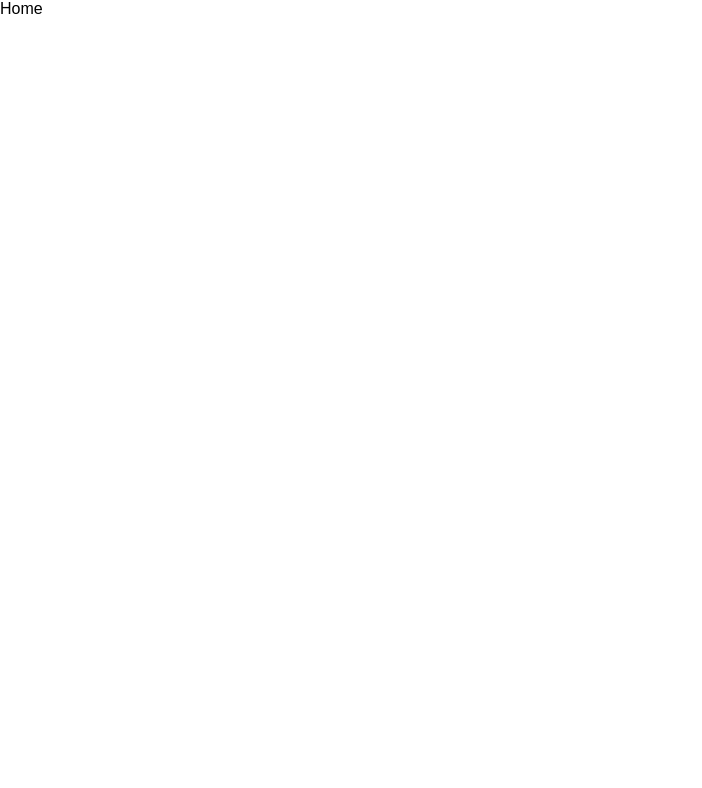
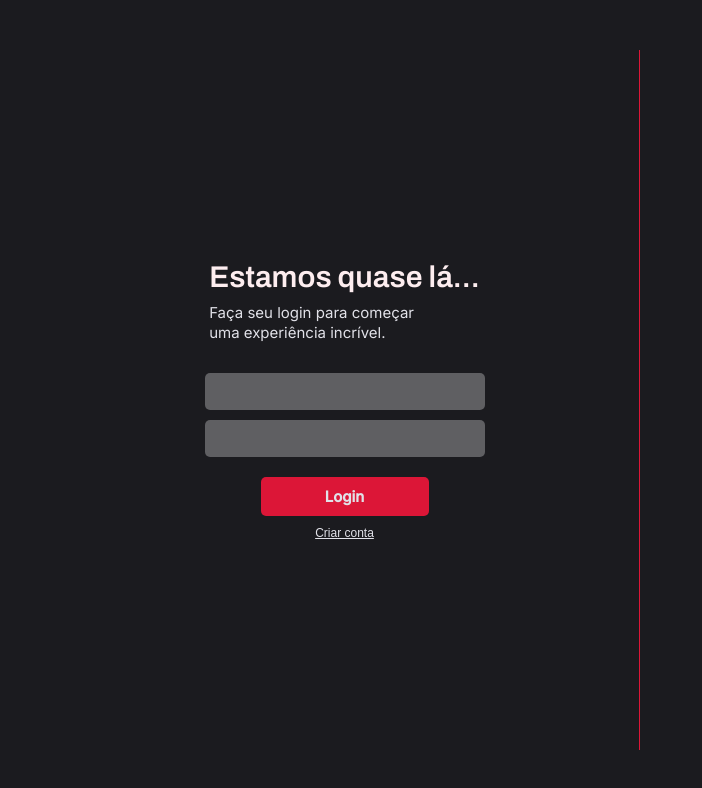
Before and after one commit to ferreirazdev/rentxweb, a React (Create React App) app: page / in a window 1280 px wide. Shown: the top 788 px of the page, without its empty margins (0-702 px from the left). Built offline with nearby package versions, Linux system fonts and the light colour scheme.

Commit message:
sign in form style

```diff
--- a/public/index.html
+++ b/public/index.html
@@ -10,6 +10,9 @@
       content="Web site created using create-react-app"
     />
     <link rel="apple-touch-icon" href="%PUBLIC_URL%/logo192.png" />
+    <link rel="preconnect" href="https://fonts.googleapis.com">
+    <link rel="preconnect" href="https://fonts.gstatic.com" crossorigin>
+    <link href="https://fonts.googleapis.com/css2?family=Archivo:wght@400;500;600&family=Inter:wght@400;500&display=swap" rel="stylesheet">
     <!--
       manifest.json provides metadata used when your web app is installed on a
       user's mobile device or desktop. See https://developers.google.com/web/fundamentals/web-app-manifest/
--- a/src/App.tsx
+++ b/src/App.tsx
@@ -1,12 +1,14 @@
 import Routes from './routes/Routes';
 import { GlobalStyle } from './styles/GlobalStyles';
+import { ThemeProvider } from 'styled-components';
+import theme from './styles/theme';
 
 function App() {
   return (
-    <div>
+    <ThemeProvider theme={theme}>
       <Routes />
       <GlobalStyle />
-    </div>
+    </ThemeProvider>
   );
 }
 
--- a/src/pages/SignIn/index.tsx
+++ b/src/pages/SignIn/index.tsx
@@ -1,6 +1,39 @@
+
+import {
+  Container,
+  ContentWrapper,
+  TitleWrapper,
+  FormWrapper,
+  Form,
+  Input,
+  Button,
+  Link,
+} from "./styles"
 
 export function SignIn(){
   return (
-    <div>Sign In</div>
+    <Container>
+      <ContentWrapper>
+        <TitleWrapper>
+          <h1>Estamos quase lá...</h1>
+          <h2>
+            Faça seu login para começar <br />
+            uma experiência incrível.
+          </h2>
+        </TitleWrapper>
+
+        <FormWrapper>
+          <Form>
+            <Input />
+            <Input />
+            <Button>Login</Button>
+            <Link>Criar conta</Link>
+          </Form>
+        </FormWrapper>
+      </ContentWrapper>
+
+
+
+    </Container>
   )
 }
--- a/src/pages/SignIn/styles.ts
+++ b/src/pages/SignIn/styles.ts
@@ -1,3 +1,85 @@
 import styled from "styled-components";
 
-export const Container = styled.div``;
+export const Container = styled.div`
+  width: 100vw;
+  height: 100vh;
+  display: flex;
+  padding: 50px;
+  flex-direction: row;
+  background-color: ${({ theme }) => theme.colors.header};
+`;
+
+export const ContentWrapper = styled.div`
+  display: flex;
+  flex-direction: column;
+  justify-content: center;
+  align-items: center;
+  border-right: 1px solid #DC1637;
+  width: 50%;
+`;
+
+export const TitleWrapper = styled.div`
+  align-items: flex-start;
+  h1 {
+    font-size: 30px;
+    font-family: 'Archivo', sans-serif;
+    font-weight: 600;
+    color: ${({ theme }) => theme.colors.main_light};
+    margin-bottom: 10px;
+  }
+
+  h2 {
+    font-size: 15px;
+    font-family: 'Inter', sans-serif;
+    font-weight: 400;
+    color: ${({ theme }) => theme.colors.shape};
+    line-height: 20px;
+  }
+`;
+
+export const FormWrapper = styled.div`
+  margin-top: 30px;
+  align-items: center;
+`;
+
+export const Form = styled.form`
+  display: flex;
+  flex-direction: column;
+`;
+
+export const Input = styled.input`
+  width: 280px;
+  font-size: 15px;
+  border-radius: 5px;
+  padding: 10px 15px;
+  border: none;
+  margin-bottom: 10px;
+  background-color: #5f5f62;
+  color: ${({ theme }) => theme.colors.shape};
+
+  :focus {
+    outline: 2px solid #DC1637;
+  }
+`;
+
+export const Button = styled.button`
+  color: ${({ theme }) => theme.colors.shape};
+  margin-top: 10px;
+  align-self: center;
+  width: 60%;
+  font-family: 'Inter', sans-serif;
+  font-weight: 600;
+  font-size: 15px;
+  border-radius: 5px;
+  padding: 10px 15px;
+  border: none;
+  margin-bottom: 10px;
+  background-color: #DC1637;
+`;
+
+export const Link = styled.a`
+  font-size: 12px;
+  color: ${({ theme }) => theme.colors.shape};
+  text-align: center;
+  text-decoration: underline;
+`;
--- a/src/routes/Routes.tsx
+++ b/src/routes/Routes.tsx
@@ -2,11 +2,12 @@ import React from 'react'
 import { Switch, Route } from 'react-router'
 
 import { Home } from '../pages/Home'
+import { SignIn } from '../pages/SignIn'
 
 export default function Routes(){
   return (
     <Switch>
-      <Route exact path="/" component={Home}/>
+      <Route exact path="/" component={SignIn}/>
     </Switch>
   )
 }
--- a/src/styles/GlobalStyles.ts
+++ b/src/styles/GlobalStyles.ts
@@ -1,33 +1,46 @@
 import { createGlobalStyle } from "styled-components";
 
 export const GlobalStyle = createGlobalStyle`
+
+  :root{
+    --red: #e52e4d;
+  }
+
   html {
     @media(max-width: 1080px){
       font-size: 93.75%;
     }
+
     @media(max-width: 720px){
       font-size: 87.5%;
      }
+
   }
+
   *{
       margin: 0;
       padding: 0;
       box-sizing: border-box;
   }
+
   body {
       background: var(--background);
       -webkit-font-smoothing: antialiased;
   }
+
   body, input, textarea, button {
     font-family: 'Poppins', sans-serif;
     font-weight: 400;
   }
+
   h1, h2, h3, h4, h5, h6, strong {
     font-weight: 600;
   }
+
   button {
     cursor: pointer;
   }
+
   [disabled] {
     opacity: 0.6;
     cursor: not-allowed;
--- /dev/null
+++ b/src/styles/theme.ts
@@ -0,0 +1,21 @@
+export default {
+  colors: {
+    header: '#1B1B1F',
+
+    background_primary: '#F4F5F6',
+    background_secondary: '#FFFFFF',
+
+    text: '#7A7A80',
+    text_detail: '#AEAEB3',
+    title: '#47474D',
+
+    line: '#EBEBF0',
+
+    main: '#DC1637',
+    main_light: '#FDEDEF',
+    success: '#03B252',
+
+    shape: '#E1E1E8',
+    shape_dark: '#29292E'
+  }
+}
```
Also changed, not shown: src/styles/styled.d.ts (added, +8 -0 lines). Lines whose indentation alone changed are shown as unchanged.
